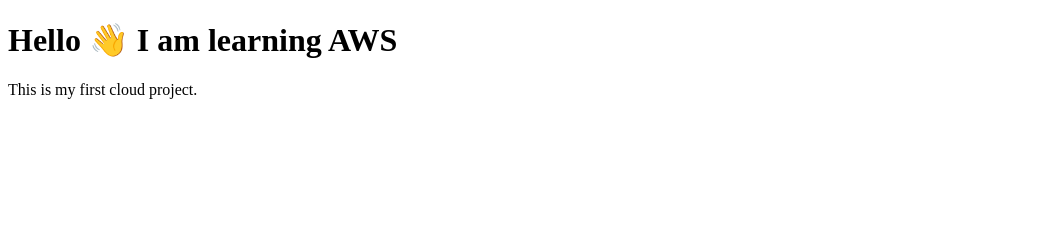
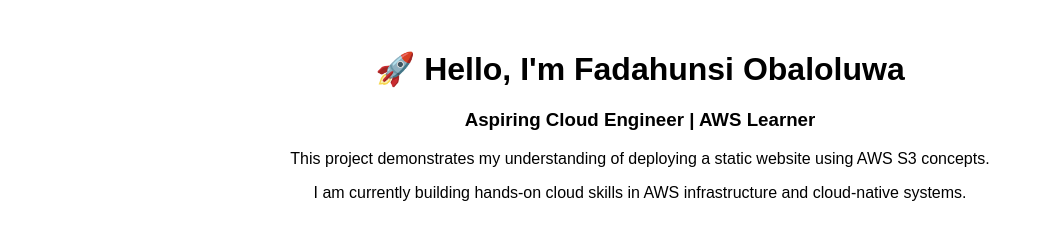
Before and after one commit to obaloluwa122/aws-static-website-project, a plain HTML site: page index.html.html in a window 1280 px wide. Shown: the whole page, without its empty margins (0-1044 px from the left). Drawn offline with Linux system fonts and the light colour scheme.

Commit message:
Update index.html

```diff
--- a/index.html.html
+++ b/index.html.html
@@ -1,10 +1,21 @@
 <!DOCTYPE html>
 <html>
 <head>
-    <title>My AWS Project</title>
+    <title>Obaloluwa | Cloud Engineer</title>
 </head>
-<body>
-    <h1>Hello 👋 I am learning AWS</h1>
-    <p>This is my first cloud project.</p>
+<body style="font-family: Arial; text-align: center; margin-top: 50px;">
+
+    <h1>🚀 Hello, I'm Fadahunsi Obaloluwa</h1>
+
+    <h3>Aspiring Cloud Engineer | AWS Learner</h3>
+
+    <p>
+        This project demonstrates my understanding of deploying a static website using AWS S3 concepts.
+    </p>
+
+    <p>
+        I am currently building hands-on cloud skills in AWS infrastructure and cloud-native systems.
+    </p>
+
 </body>
 </html>
```
